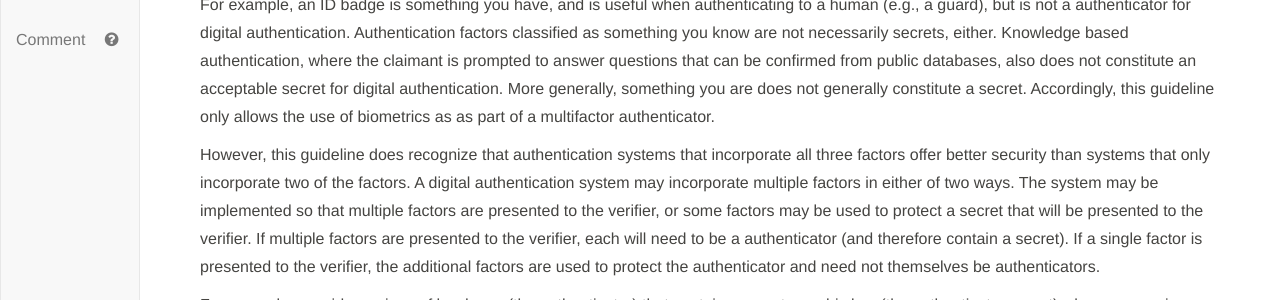
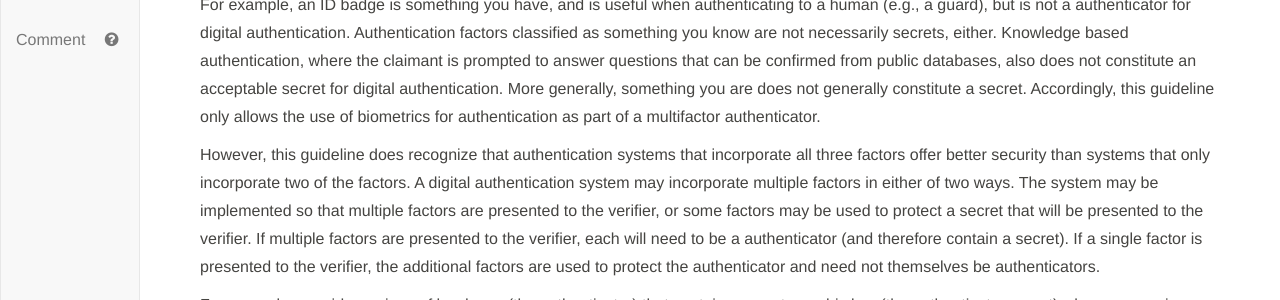
Before and after one commit to usnistgov/800-63-3, a Jekyll site: the page built from sp800-63-3.md, in a window 1280 px wide and 900 px high, scrolled down 20519 px. Shown: the part 292-592 px from the top of the window. Built offline with Jekyll 4.4.1, drawn with Linux system fonts in a browser that asks for light colours; some of the changed text lies outside the part shown.

Commit message:
Fix -3 biometric language.

```diff
--- a/sp800-63-3/sec4_model.md
+++ b/sp800-63-3/sec4_model.md
@@ -81,7 +81,7 @@ The secrets contained in authenticators are based on either public key pairs (as
 
 Shared secrets stored on authenticators may be either symmetric keys or memorized secrets (e.g., passwords and PINs), as opposed to the asymmetric keys described above, which subscribers need not share with the authenticator. While both keys and passwords can be used in similar protocols, one important difference between the two is how they relate to the subscriber. While symmetric keys are generally stored in hardware or software that the subscriber controls, passwords are intended to be memorized by the subscriber. Since most users choose short passwords to facilitate memorization and ease of entry, passwords typically have fewer characters than cryptographic keys. Further, whereas systems choose keys at random, users attempting to choose memorable passwords will often select from a very small subset of the possible passwords of a given length, and many will choose very similar values. As such, whereas cryptographic keys are typically long enough to make network-based guessing attacks untenable, user-chosen passwords may be vulnerable—especially if no defenses are in place.
 
-In this document, authenticators always contain a secret. Some of the classic authentication factors do not apply directly to digital authentication. For example, an ID badge is something you have, and is useful when authenticating to a human (e.g., a guard), but is not a authenticator for digital authentication. Authentication factors classified as something you know are not necessarily secrets, either. Knowledge based authentication, where the claimant is prompted to answer questions that can be confirmed from public databases, also does not constitute an acceptable secret for digital authentication. More generally, something you are does not generally constitute a secret. Accordingly, this guideline only allows the use of biometrics as as part of a multifactor authenticator.
+In this document, authenticators always contain a secret. Some of the classic authentication factors do not apply directly to digital authentication. For example, an ID badge is something you have, and is useful when authenticating to a human (e.g., a guard), but is not a authenticator for digital authentication. Authentication factors classified as something you know are not necessarily secrets, either. Knowledge based authentication, where the claimant is prompted to answer questions that can be confirmed from public databases, also does not constitute an acceptable secret for digital authentication. More generally, something you are does not generally constitute a secret. Accordingly, this guideline only allows the use of biometrics for authentication as part of a multifactor authenticator.
 
 However, this guideline does recognize that authentication systems that incorporate all three factors offer better security than systems that only incorporate two of the factors. A digital authentication system may incorporate multiple factors in either of two ways. The system may be implemented so that multiple factors are presented to the verifier, or some factors may be used to protect a secret that will be presented to the verifier. If multiple factors are presented to the verifier, each will need to be a authenticator (and therefore contain a secret). If a single factor is presented to the verifier, the additional factors are used to protect the authenticator and need not themselves be authenticators.
 
```
